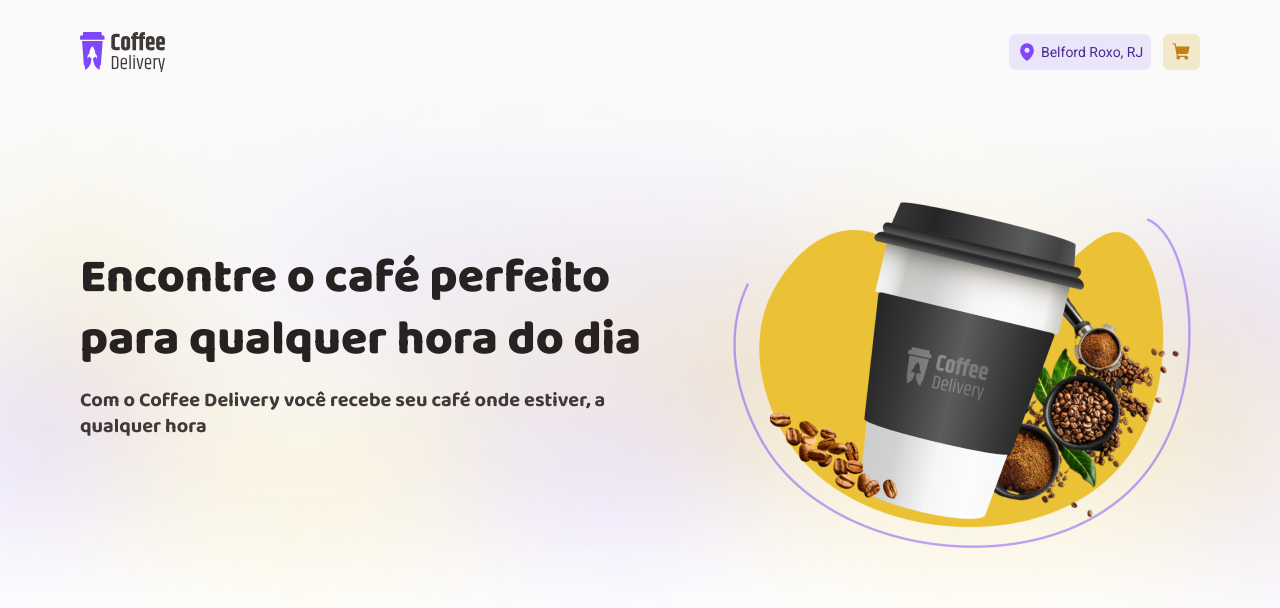
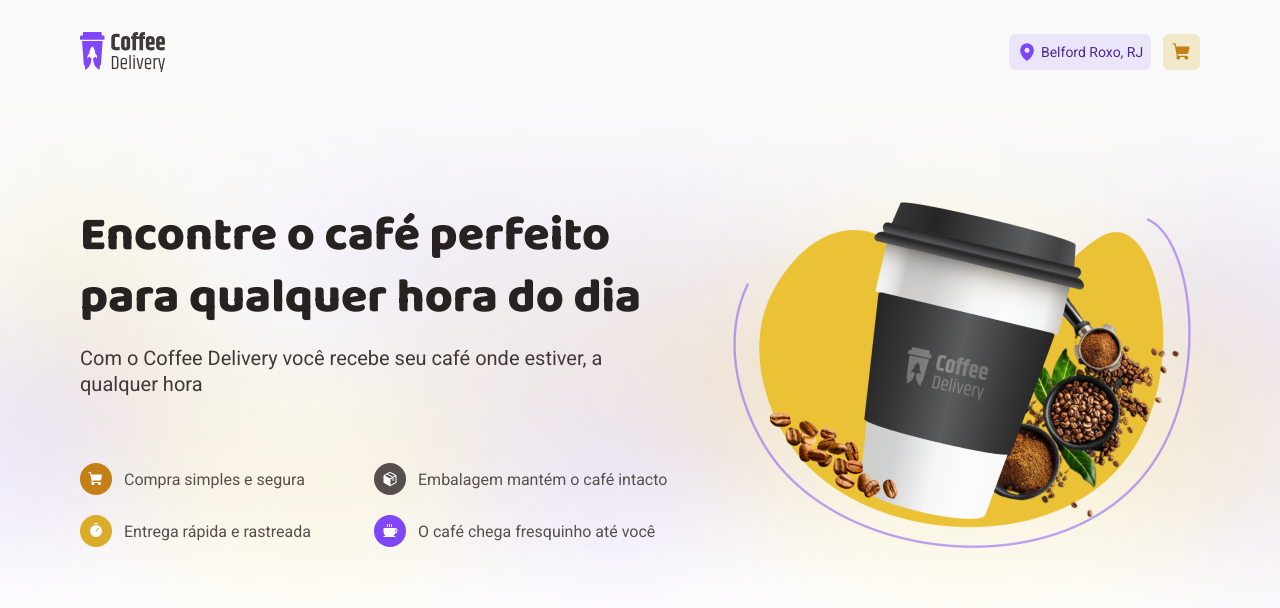
Before and after one commit to dhoouglas/coffee-delivery, a React (Vite) app: page / in a window 1280 px wide. Shown: the top 608 px of the page. Built offline with nearby package versions, Linux system fonts and the light colour scheme.

Commit message:
InfoWithIcon component created

```diff
--- /dev/null
+++ b/src/components/InfoWithIcon/index.tsx
@@ -0,0 +1,19 @@
+import { ReactNode } from "react";
+import { IconContainer, InfoWithIconContainer } from "./styles";
+
+interface InfoWithIconProps {
+    icon: ReactNode;
+    text: string | ReactNode;
+    iconBg: string;
+}
+
+export function InfoWithIcon({ icon, text, iconBg }: InfoWithIconProps) {
+    return (
+        <InfoWithIconContainer>
+            <IconContainer iconBg={iconBg}>
+                {icon}
+            </IconContainer>
+            {typeof text === 'string' ? <p>{text}</p> : text}
+        </InfoWithIconContainer>
+    )
+}
--- /dev/null
+++ b/src/components/InfoWithIcon/styles.ts
@@ -0,0 +1,24 @@
+import styled from "styled-components";
+
+export const InfoWithIconContainer = styled.div`
+    display: flex;
+    align-items: center;
+    gap: 0.75rem;
+`;
+
+interface IconContainerProps {
+    iconBg: string;
+}
+
+export const IconContainer = styled.div<IconContainerProps>`
+    width: 2rem ;
+    height: 2rem;
+    border-radius: 50%;
+
+    background: ${({ iconBg }) => iconBg};
+    color: ${({ theme }) => theme.colors["base-white"]};
+
+    display: flex;
+    align-items: center;
+    justify-content: center;
+`;
--- a/src/components/Typography.ts
+++ b/src/components/Typography.ts
@@ -23,7 +23,7 @@
 export const Regulartext = styled.h1<RegularTextProps>`
     color: ${({ theme, color }) => theme.colors[`base-${color ?? "title"}`]};
     font-size: ${({ theme, size }) => theme.textSizes[`text-regular-${size ?? "m"}`]};
-    font-family: ${({ theme }) => theme.fonts.title};
+    font-family: ${({ theme }) => theme.fonts.regular};
     line-height: 130%;
     font-weight: ${({ weight }) => weight ?? 400};
 `;
--- a/src/pages/Home/components/Intro/index.tsx
+++ b/src/pages/Home/components/Intro/index.tsx
@@ -1,8 +1,13 @@
 import { BenfitsContainer, IntroContainer, IntroContent, IntroTitle } from "./styles";
 import introImg from "../../../../assets/intro-img.png";
 import { Regulartext } from "../../../../components/Typography";
+import { InfoWithIcon } from "../../../../components/InfoWithIcon";
+import { Coffee, Package, ShoppingCart, Timer } from "phosphor-react";
+import { useTheme } from "styled-components";
 
 export function Intro() {
+    const { colors } = useTheme();
+
     return (
         <IntroContainer>
             <IntroContent className="container">
@@ -18,7 +23,26 @@
                     </section>
 
                     <BenfitsContainer>
-
+                        <InfoWithIcon
+                            iconBg={colors["brand-yellow-dark"]}
+                            icon={<ShoppingCart weight="fill" />}
+                            text="Compra simples e segura"
+                        />
+                        <InfoWithIcon
+                            iconBg={colors["base-text"]}
+                            icon={<Package weight="fill" />}
+                            text="Embalagem mantém o café intacto"
+                        />
+                        <InfoWithIcon
+                            iconBg={colors["brand-yellow"]}
+                            icon={<Timer weight="fill" />}
+                            text="Entrega rápida e rastreada"
+                        />
+                        <InfoWithIcon
+                            iconBg={colors["brand-purple"]}
+                            icon={<Coffee weight="fill" />}
+                            text="O café chega fresquinho até você"
+                        />
 
                     </BenfitsContainer>
                 </div>
```
